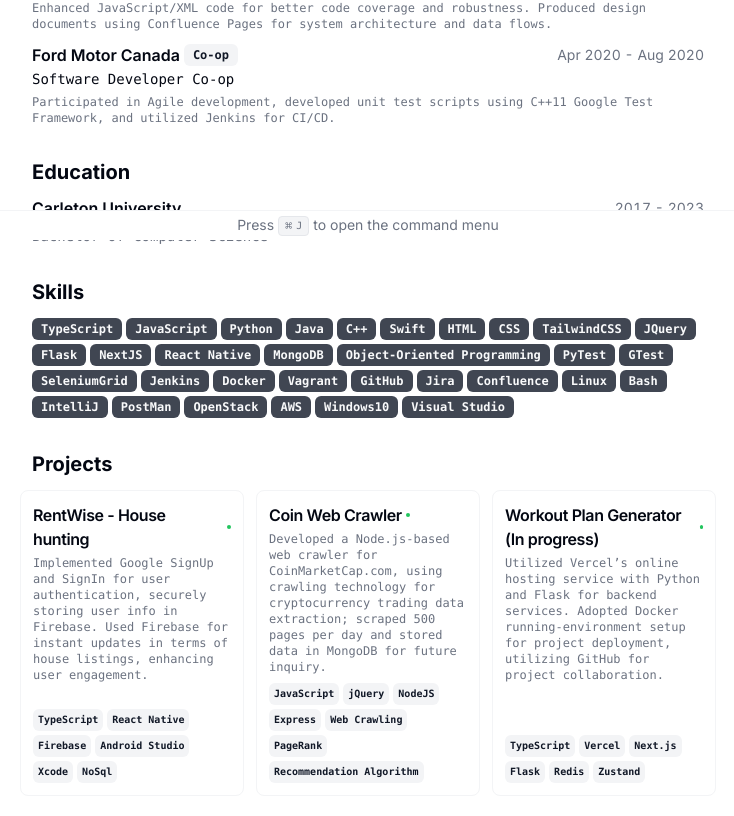
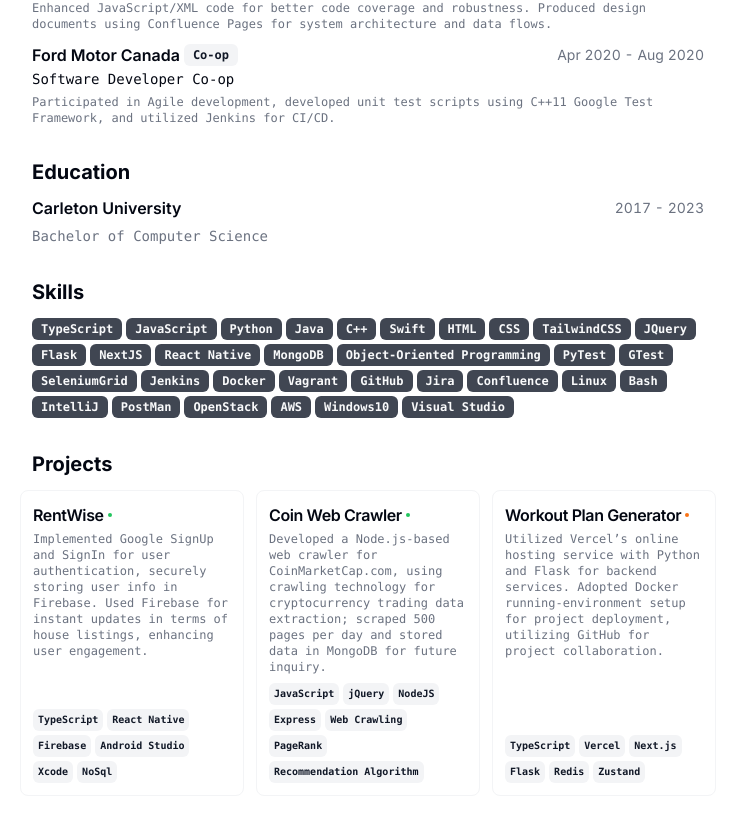
Before and after one commit to mammut001/resume, a Next.js app: page / in a window 1280 px wide. Shown: the part 560-1376 px from the top of the page, without its empty margins (272-1006 px from the left). Built offline with nearby package versions, Linux system fonts and the light colour scheme.

Commit message:
feat: adding project-progress parameter in the project .

```diff
--- a/src/app/page.tsx
+++ b/src/app/page.tsx
@@ -184,6 +184,7 @@
                   description={project.description}
                   tags={project.techStack}
                   link={"link" in project ? project.link.href : undefined}
+                  status={project.status}
                 />
               );
             })}
--- a/src/components/command-menu.tsx
+++ b/src/components/command-menu.tsx
@@ -35,13 +35,13 @@
 
   return (
     <>
-      <p className="fixed bottom-0 left-0 right-0 hidden border-t border-t-muted bg-white p-1 text-center text-sm text-muted-foreground print:hidden xl:block">
-        Press{" "}
-        <kbd className="pointer-events-none inline-flex h-5 select-none items-center gap-1 rounded border bg-muted px-1.5 font-mono text-[10px] font-medium text-muted-foreground opacity-100">
-          <span className="text-xs">⌘</span>J
-        </kbd>{" "}
-        to open the command menu
-      </p>
+      {/*<p className="fixed bottom-0 left-0 right-0 hidden border-t border-t-muted bg-white p-1 text-center text-sm text-muted-foreground print:hidden xl:block">*/}
+      {/*  Press{" "}*/}
+      {/*  <kbd className="pointer-events-none inline-flex h-5 select-none items-center gap-1 rounded border bg-muted px-1.5 font-mono text-[10px] font-medium text-muted-foreground opacity-100">*/}
+      {/*    <span className="text-xs">⌘</span>J*/}
+      {/*  </kbd>{" "}*/}
+      {/*  to open the command menu*/}
+      {/*</p>*/}
       <Button
         onClick={() => setOpen((open) => !open)}
         variant="outline"
--- a/src/components/project-card.tsx
+++ b/src/components/project-card.tsx
@@ -12,9 +12,10 @@
   description: string;
   tags: readonly string[];
   link?: string;
+  status: number;
 }
 
-export function ProjectCard({ title, description, tags, link }: Props) {
+export function ProjectCard({ title, description, tags, link, status}: Props) {
   return (
     <Card className="flex flex-col overflow-hidden border border-muted p-3">
       <CardHeader className="">
@@ -27,7 +28,7 @@
                 className="inline-flex items-center gap-1 hover:underline"
               >
                 {title}{" "}
-                <span className="size-1 rounded-full bg-green-500"></span>
+                {status == 1 ? <span className="size-1 rounded-full bg-green-500"></span> : <span className="size-1 rounded-full bg-orange-500"></span>}
               </a>
             ) : (
               title
--- a/src/data/resume-data.tsx
+++ b/src/data/resume-data.tsx
@@ -13,7 +13,7 @@
   personalWebsiteUrl: "https://github.com/mammut001", // Placeholder personal website URL
   contact: {
     email: "paytonpei01@gmail.com",
-    tel: "873-354-4085",
+    tel: "",
     social: [
       {
         name: "GitHub",
@@ -93,7 +93,8 @@
   ],
   projects: [
     {
-      title: "RentWise - House hunting",
+      title: "RentWise",
+      status:1,
       techStack: ["TypeScript", "React Native", "Firebase", "Android Studio", "Xcode", "NoSql"],
       description:
         "Implemented Google SignUp and SignIn for user authentication, securely storing user info in Firebase. Used Firebase for instant updates in terms of house listings, enhancing user engagement.",
@@ -104,6 +105,7 @@
     },
     {
       title: "Coin Web Crawler",
+      status:1,
       techStack: ["JavaScript", "jQuery", "NodeJS", "Express", "Web Crawling", "PageRank", "Recommendation Algorithm"],
       description:
         "Developed a Node.js-based web crawler for CoinMarketCap.com, using crawling technology for cryptocurrency trading data extraction; scraped 500 pages per day and stored data in MongoDB for future inquiry.",
@@ -113,7 +115,8 @@
       },
     },
     {
-      title: "Workout Plan Generator (In progress)",
+      title: "Workout Plan Generator",
+      status:0,
       techStack: ["TypeScript", "Vercel", "Next.js", "Flask", "Redis", "Zustand"],
       description:
         "Utilized Vercel’s online hosting service with Python and Flask for backend services. Adopted Docker running-environment setup for project deployment, utilizing GitHub for project collaboration.",
```
